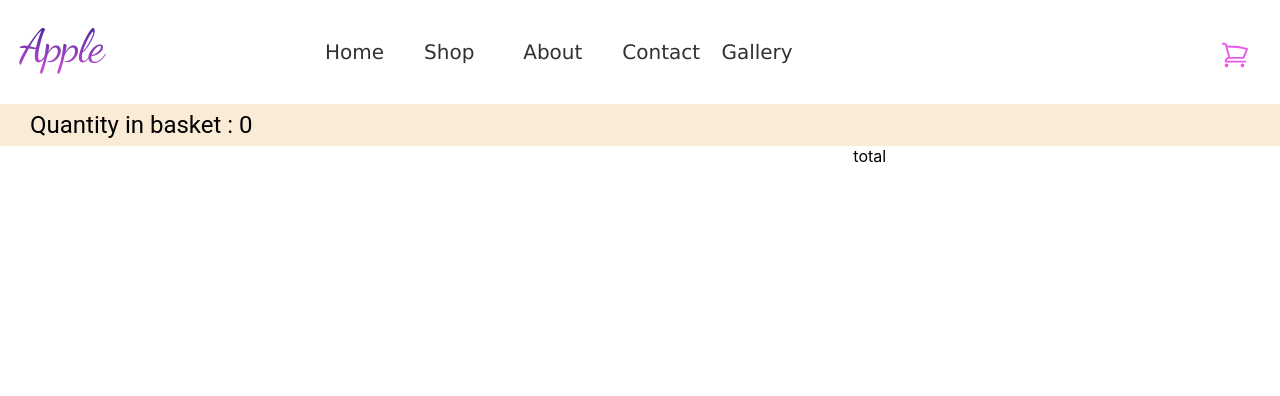
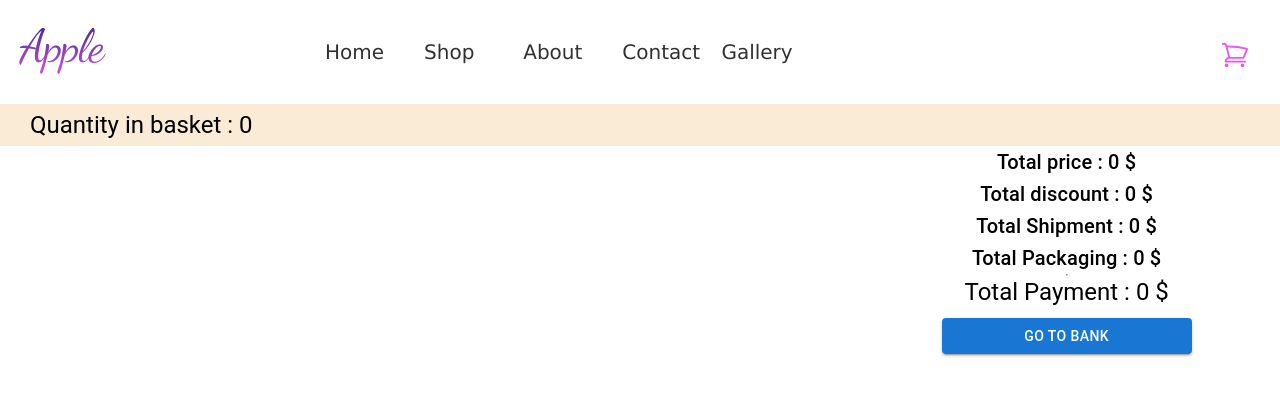
Before and after one commit to mbgame/apple, a React (Create React App) app: page /cart in a window 1280 px wide. Shown: the top 396 px of the page. Built offline with nearby package versions, Linux system fonts and the light colour scheme; a web font is replaced by a local one.

Commit message:
add card

```diff
--- a/src/App.js
+++ b/src/App.js
@@ -1,6 +1,7 @@
 import './App.scss';
 import { Home } from './pages/home/home.component';
 import { Shop } from './pages/shop/shop.component';
+import { About } from './pages/about/about.component';
 import { BrowserRouter,Route,Routes } from 'react-router-dom';
 import { Header } from './components/header/header.component';
 import { BasketProvider } from './provider/basketProvider/basketProvider';
@@ -17,7 +18,7 @@ function App() {
         <Route path="/shop" element={<Shop />}/>
         <Route path="/shop/:productId" element={<Shop />}/>
         <Route path="/contact" element={<h1>CONTACT</h1>} />
-        <Route path="/about" element={<h1>ABOUT</h1>} />
+        <Route path="/about" element={<About />} />
         <Route path="/gallery" element={<h1>Gallery</h1>} />
       </Routes>
       </BasketProvider>
--- /dev/null
+++ b/src/pages/about/about.component.jsx
@@ -0,0 +1,17 @@
+import React from 'react';
+import './about.style.scss';
+import {Grid, Typography} from '@mui/material';
+
+const About = () => {
+
+
+    return (
+        <Grid container item xs={12}>
+            <Typography variant='h3'>About us</Typography>
+            <Typography variant='body1'>Lorem ipsum dolor sit amet consectetur adipisicing elit. Ipsa, sit cum ex reprehenderit mollitia doloribus iusto voluptatem enim exercitationem sed asperiores distinctio modi accusantium, eaque, quos fugit magnam voluptatum iure!</Typography>
+        </Grid>
+
+    )
+}
+
+export {About};
--- a/src/pages/cart/cart.component.jsx
+++ b/src/pages/cart/cart.component.jsx
@@ -7,6 +7,45 @@ import { useNavigate } from 'react-router-dom';
 const Cart = () => {
     const { state:{basket},dispatch } = useBasket();
     const navigate = useNavigate();
+
+
+    const totalPrice = basket.reduce((acc,item)=>
+    (acc + (item.price * item.purchasedQty)),0);
+    const totalDiscount = basket.reduce((acc,item)=>
+    (acc + ((item.price * item.purchasedQty * item.discount)/100)),0);
+
+    const totalWeight = basket.reduce((acc,item)=>
+    (acc + (item.weight * item.purchasedQty)),0);
+
+    const totalQuantity = basket.reduce((acc,item)=>
+    (acc + (item.purchasedQty)),0);
+
+    const totalShipment = Math.floor(totalWeight * 100);
+
+    const totalPackaging = (qty) => {
+        switch(qty){
+            case 1 :
+                return 10;
+            case 2 :
+                return 12;
+            case 3 :
+                return 14;
+            case 4 :
+            case 5 :
+                return 15;
+            case 6 :
+                return 20;
+            default :
+                return 0;
+        }
+    }
+
+    const total = totalPrice + totalShipment + totalPackaging(totalQuantity);
+
+    const handleBank = () => {
+        console.log("you are relocating to bank");
+        navigate('https://www.shaparak.ir')
+    }
 
        return (
         <Grid container item xs={12} className='cart'>
@@ -29,7 +68,13 @@ const Cart = () => {
                 }
             </Grid>
             <Grid container item xs={4} className='total'>
-                total
+                <Typography variant="h6" >Total price : {totalPrice} $</Typography>
+                <Typography variant="h6" >Total discount : {totalDiscount} $</Typography>
+                <Typography variant="h6" >Total Shipment : {totalShipment} $</Typography>
+                <Typography variant="h6" >Total Packaging : {totalPackaging(totalQuantity)} $</Typography>
+                <hr />
+                <Typography variant="h5" >Total Payment : {total} $</Typography>
+                <Button style={{minWidth : '250px',marginTop:'10px'}} variant='contained' onClick={handleBank}>go to bank</Button>
             </Grid>
         </Grid>
     )
--- a/src/pages/cart/cart.style.scss
+++ b/src/pages/cart/cart.style.scss
@@ -4,6 +4,13 @@
     .header{
         background-color: antiquewhite;
         padding: 5px 30px;
+    }
+
+    .total{
+        display: flex;
+        justify-content: center;
+        align-items: center;
+        flex-direction: column;
     }
 
     .basketProductCard{
```
Also changed, not shown: src/pages/about/about.style.scss (added).
